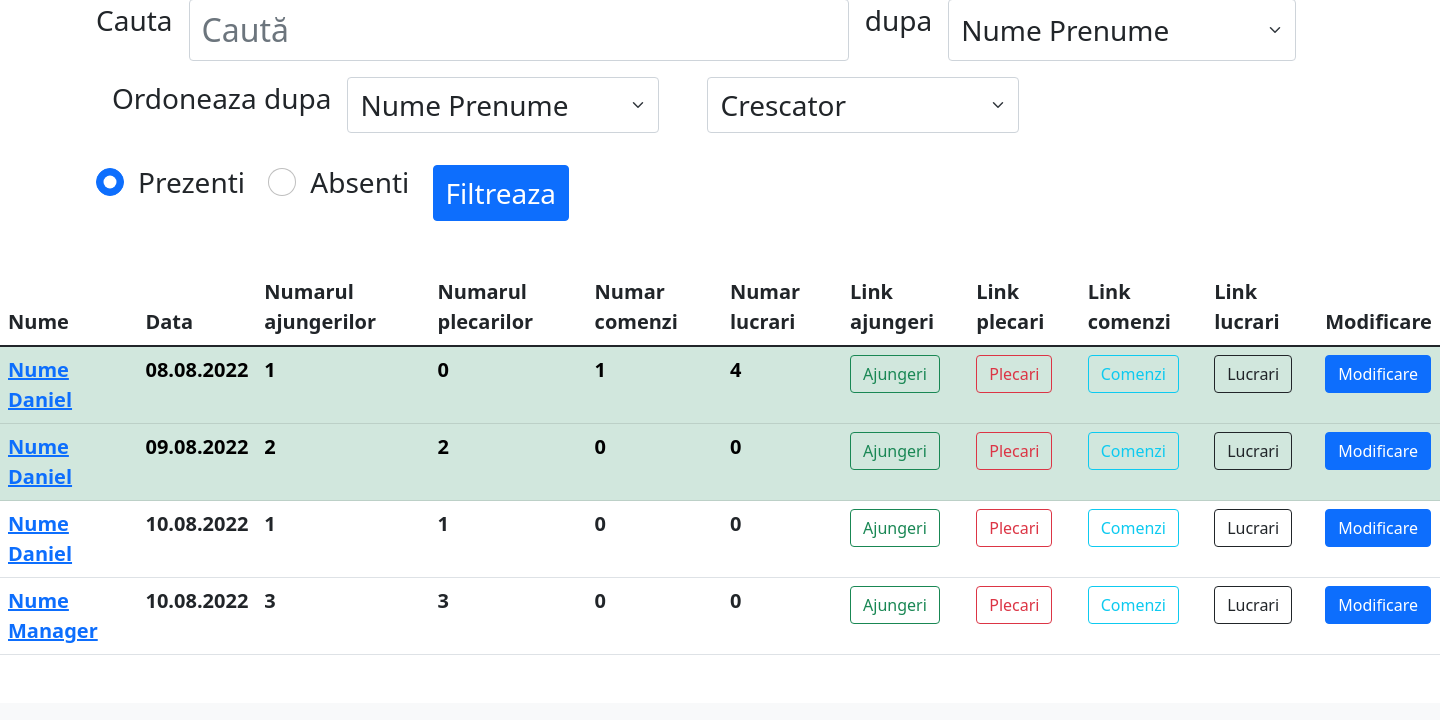
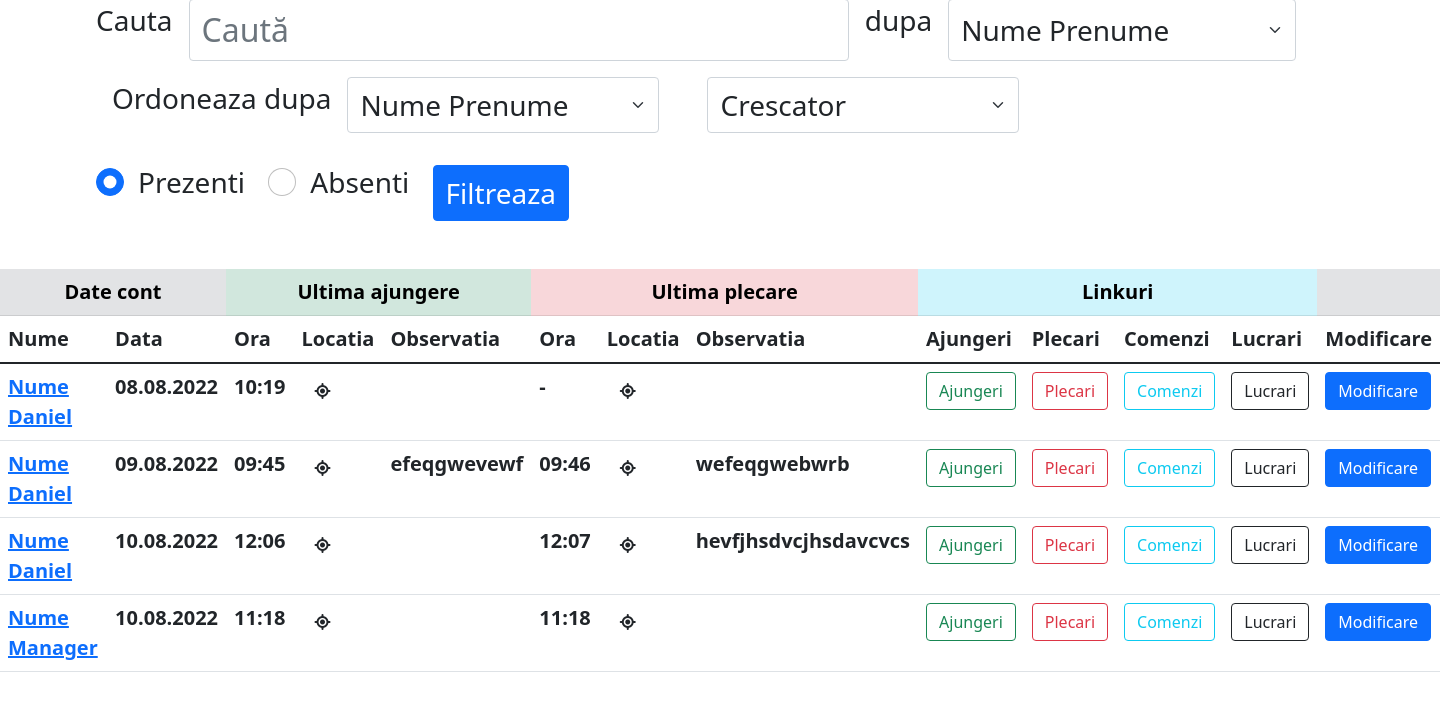
Before and after one commit to danielsofran/RaportAngajati, a Django app: page /activity/last3 in a window 1440 px wide. Shown: the part 245-965 px from the top of the page. Before the commit the page ends 900 px from the top, so only its background shows below. Run offline with Django 4.2, Linux system fonts and the light colour scheme; a user stored in the database is signed in; data comes from the database, SQL or seed files in the repository; both versions use the stored data as it was after the commit; lists and menus that the app fills with data are empty; some libraries are stand-ins or nearby versions.

Commit message:
style table activity

```diff
--- a/main/viewmodels.py
+++ b/main/viewmodels.py
@@ -14,11 +14,12 @@ class RowDataActivity:
         self.datetime = data
         self.absent = False
         self.__nu_respecta_filtru = False
-        a2 = self.__activities = 4
+        self.__activities = 4
         self.intrari = models.Intrare.objects.filter(user=user, datetime__date=data.date(), **filtersin)
-        cnt = self.intrari.count()
+        self.first_intrare = self.intrari.order_by("-datetime").first()
         if self.intrari.count() == 0: self.__activities -= 1
         self.iesiri = models.Iesire.objects.filter(user=user, datetime__date=data.date(), **filtersout)
+        self.first_iesire = self.iesiri.order_by("-datetime").first()
         if self.iesiri.count() == 0: self.__activities -= 1
         self.comenzi = models.Comanda.objects.filter(user=user, datetime__date=data.date(), **filterscmd)
         self.nrcomenzi = self.comenzi.__len__()
@@ -39,7 +40,7 @@ class RowDataActivity:
     def color(self):
         if self.__now.date() != self.datetime.date():
             if self.__activities == 0: return 'class=\'table-warning\''
-            return 'class=\'table-success\''
+            elif self.__activities == 4: return 'class=\'table-success\''
         elif self.__activities == 4:
             return 'class=\'table-success\''
         return ""
--- a/templates/tableActivity.html
+++ b/templates/tableActivity.html
@@ -1,22 +1,38 @@
 {% load mytags %}
 <table class="table table-hover fs-5">
     <thead class="">
+        {% if request.user|role_at_least:"Manager" %}
+        <tr class="text-center">
+            <th colspan="2" class="table-secondary"> Date cont </th>
+            <th colspan="3" class="table-success">Ultima ajungere</th>
+            <th colspan="3" class="table-danger" >Ultima plecare</th>
+            <th colspan="4" class="table-info">Linkuri</th>
+            <th colspan="2" class="table-secondary">  </th>
+        </tr>
+        {% endif %}
         <tr>
             {% if request.user|role_at_least:"Manager" %}
                 <th> Nume </th>
                 <th class="text-nowrap"> Data </th>
+                <th class="text-nowrap"> Ora</th>
+                <th> Locatia</th>
+                <th class="text-wrap"> Observatia</th>
+                <th class="text-nowrap"> Ora</th>
+                <th> Locatia</th>
+                <th class="text-wrap"> Observatia</th>
             {% else %}
                 <th> Ziua </th>
-            {% endif %}
                 <th class="text-wrap"> Numarul ajungerilor </th>
                 <th class="text-wrap"> Numarul plecarilor </th>
                 <th class="text-wrap"> Numar comenzi </th>
                 <th class="text-wrap"> Numar lucrari </th>
+            {% endif %}
+
             {% if request.user|role_at_least:"Manager" %}
-            <th> Link ajungeri </th>
-            <th> Link plecari </th>
-            <th> Link comenzi </th>
-            <th> Link lucrari </th>
+            <th> Ajungeri </th>
+            <th> Plecari </th>
+            <th> Comenzi </th>
+            <th> Lucrari </th>
             <th> Modificare </th>
             {% else %}
             <th> Link </th>
@@ -30,17 +46,28 @@
             {% if request.user|role_at_least:"Manager" %}
                 <th> <a href="{% url 'detaliiuser' username=rowdata.user.username %}">{{ rowdata.user.nume }}</a></th>
                 <th> {{ rowdata.datetime|ftime:"date" }} </th>
+                {% if rowdata.absent %}
+                    <th colspan="6" class="text-center"> Absent </th>
+                {% else %}
+                <th>{{ rowdata.first_intrare.datetime|ftime:"time" }}</th>
+                <th>
+                    <button onclick="loadMap('{{ rowdata.first_intrare.getCoords }}')" class="btn rounded" title="Arata pe harta ajungerea" data-bs-toggle="tooltip" data-bs-placement="top"><i class="fa-solid fa-location-crosshairs"></i></button>
+                </th>
+                <th class="text-wrap">{{ rowdata.first_intrare.text|strobs }}</th>
+                <th>{{ rowdata.first_iesire.datetime|ftime:"time" }}</th>
+                <th>
+                    <button onclick="loadMap('{{ rowdata.first_iesire.getCoords }}')" class="btn rounded" title="Arata pe harta plecarea" data-bs-toggle="tooltip" data-bs-placement="top"><i class="fa-solid fa-location-crosshairs"></i></button>
+                </th>
+                <th class="text-wrap">{{ rowdata.first_iesire.text|strobs }}</th>
+                {% endif %}
             {% else %}
                 <th> {{ rowdata.datetime|name_of_day }}</th>
-            {% endif %}
-
-            {% if rowdata.absent %}
-                <th colspan="5" class="text-center"> Absent </th>
-            {% else %}
                 <th> {{ rowdata.intrari.count }} </th>
                 <th> {{ rowdata.iesiri.count }} </th>
                 <th> {{ rowdata.nrcomenzi }} </th>
                 <th> {{ rowdata.nrlucrari }} </th>
+            {% endif %}
+
             {% if request.user|role_at_least:"Manager" %}
             <th> <a href="{% url 'intrareUser' date=rowdata.datetime|ftime:"date" username=rowdata.user.username %}" class="btn btn-outline-success text-nowrap mb-1">Ajungeri</a></th>
             <th> <a href="{% url 'iesireUser' date=rowdata.datetime|ftime:"date" username=rowdata.user.username %}" class="btn btn-outline-danger text-nowrap mb-1">Plecari</a></th>
@@ -51,7 +78,6 @@
                 <a href="{% url 'actFromPath' datein=rowdata.datetime|ftime:"date" dateout=rowdata.datetime|ftime:"date" %}" class="btn btn-outline-info text-nowrap"> Link</a>
             </th>
             {% endif %}
-            {% endif %}
             {% if request.user|role_at_least:"Manager" %}
                 <th> <a href="{% url 'actUserFromPath' datein=rowdata.datetime|ftime:"date" dateout=rowdata.datetime|ftime:"date" username=rowdata.user.username%}" class="btn btn-primary">Modificare</a> </th>
             {% endif %}
```
Also changed, not shown: db-old.sqlite3. Lines whose indentation alone changed are shown as unchanged.
